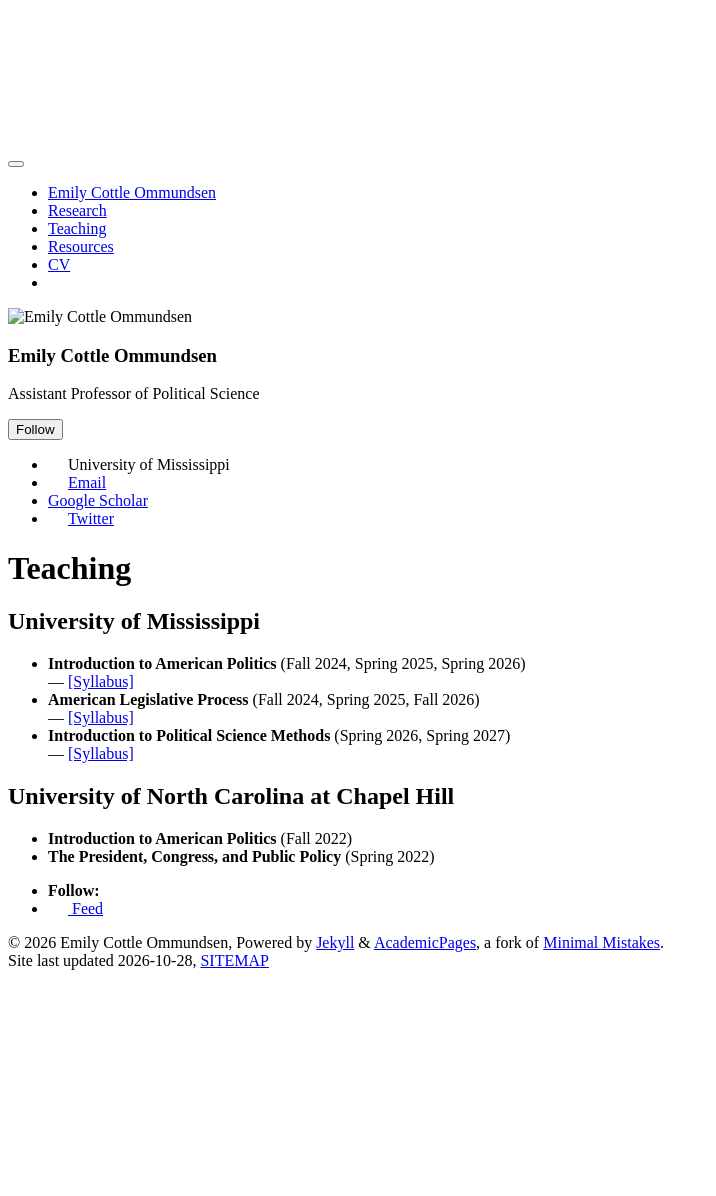
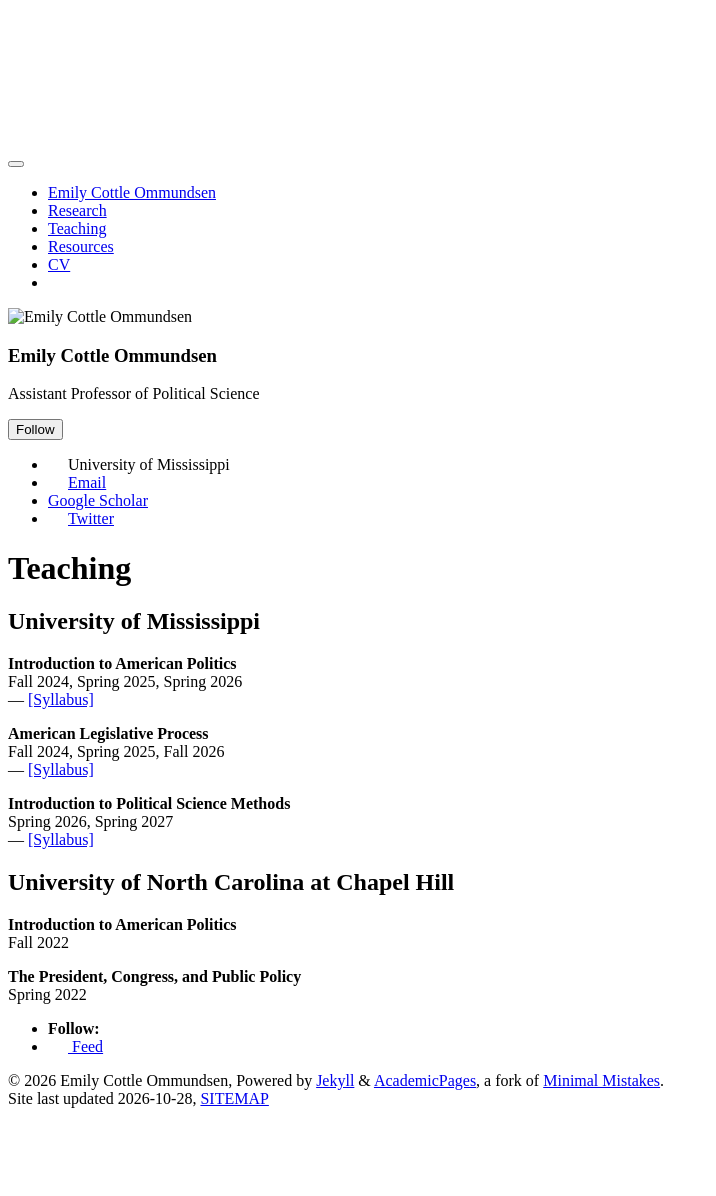
Before and after one commit to ecommundsen/ecommundsen, a Jekyll site: the page built from _pages/teaching.html, in a window 1280 px wide. Shown: the whole page, without its empty margins (0-716 px from the left). Built offline with Jekyll 4.4.1, drawn with Linux system fonts in a browser that asks for light colours; nearby versions of some CDN libraries; a script bundle is joined from its source files by our own code; library files that are not in the unit come from our copies; a style sheet for code colours, icons or effects is not loaded; before the commit the page ends 1058 px from its top, so only the background shows below that.

Commit message:
Convert course listings from list to paragraphs

```diff
--- a/_pages/teaching.html
+++ b/_pages/teaching.html
@@ -7,28 +7,32 @@ author_profile: true
 
 <h2>University of Mississippi</h2>
 
-<ul>
-  <li>
-    <strong>Introduction to American Politics</strong> (Fall 2024, Spring 2025, Spring 2026)<br>
-    — <a href="{{ '/files/intro_to_american_syllabus.pdf' | relative_url }}">[Syllabus]</a>
-  </li>
-  <li>
-    <strong>American Legislative Process</strong> (Fall 2024, Spring 2025, Fall 2026)<br>
-    — <a href="{{ '/files/american_legislative_process_syllabus.pdf' | relative_url }}">[Syllabus]</a>
-  </li>
-  <li>
-    <strong>Introduction to Political Science Methods</strong> (Spring 2026, Spring 2027)<br>
-    — <a href="{{ '/files/intro_to_methods_syllabus.pdf' | relative_url }}">[Syllabus]</a>
-  </li>
-</ul>
+<p>
+  <strong>Introduction to American Politics</strong><br>
+  Fall 2024, Spring 2025, Spring 2026<br>
+  — <a href="{{ '/files/intro_to_american_syllabus.pdf' | relative_url }}">[Syllabus]</a>
+</p>
+
+<p>
+  <strong>American Legislative Process</strong><br>
+  Fall 2024, Spring 2025, Fall 2026<br>
+  — <a href="{{ '/files/american_legislative_process_syllabus.pdf' | relative_url }}">[Syllabus]</a>
+</p>
+
+<p>
+  <strong>Introduction to Political Science Methods</strong><br>
+  Spring 2026, Spring 2027<br>
+  — <a href="{{ '/files/intro_to_methods_syllabus.pdf' | relative_url }}">[Syllabus]</a>
+</p>
 
 <h2>University of North Carolina at Chapel Hill</h2>
 
-<ul>
-  <li>
-    <strong>Introduction to American Politics</strong> (Fall 2022)
-  </li>
-  <li>
-    <strong>The President, Congress, and Public Policy</strong> (Spring 2022)
-  </li>
-</ul>
+<p>
+  <strong>Introduction to American Politics</strong><br>
+  Fall 2022
+</p>
+
+<p>
+  <strong>The President, Congress, and Public Policy</strong><br>
+  Spring 2022
+</p>
```
